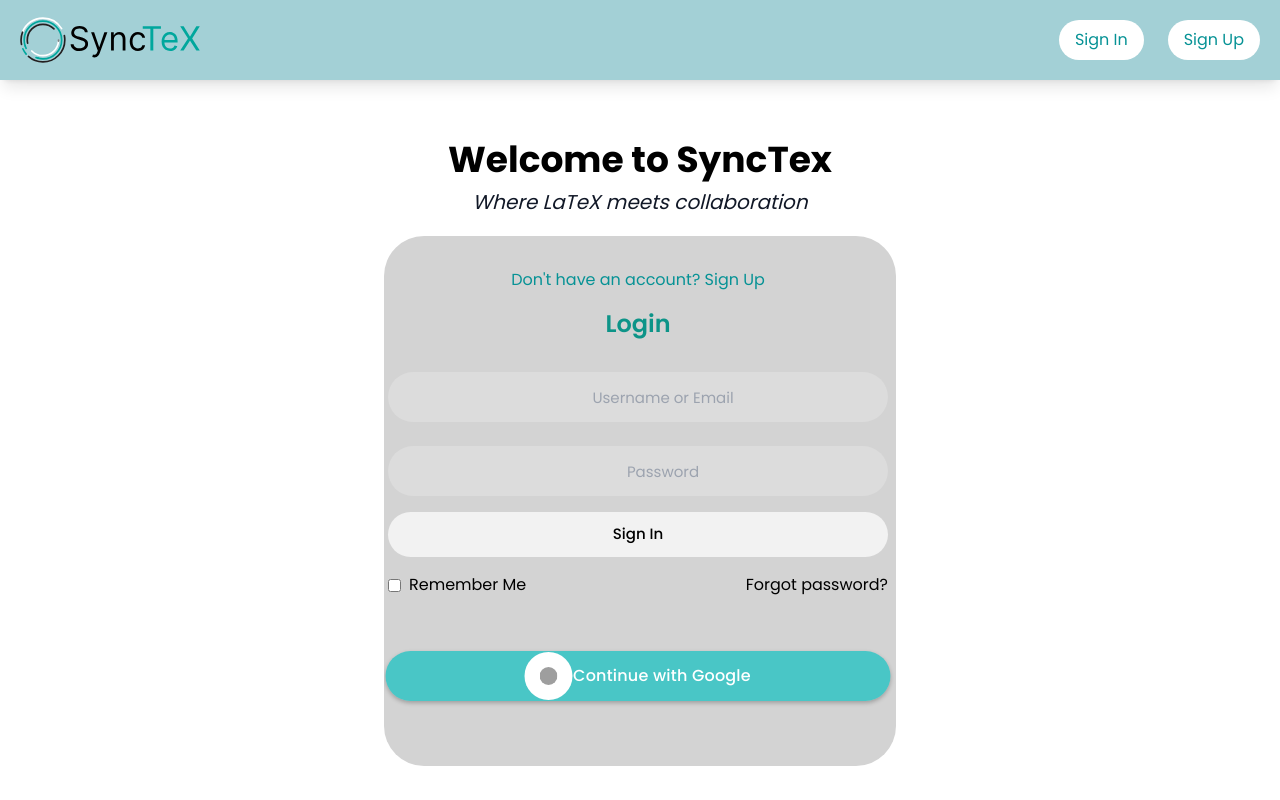
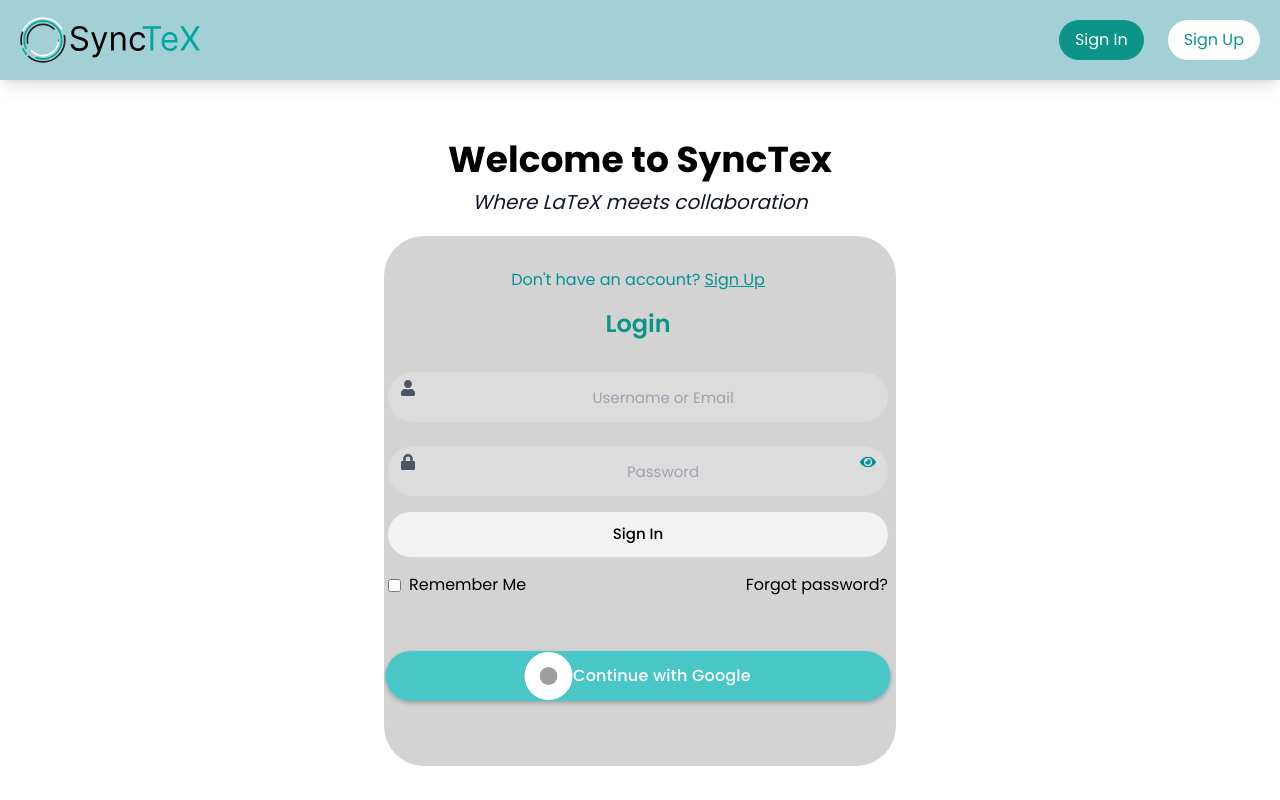
Before and after one commit to notashwinii/SyncTeX, a React (Create React App) app in the folder client/: page /Home in a window 1280 px wide. Built offline with nearby package versions, Linux system fonts and the light colour scheme; no server answers; grey boxes are pictures that could not be loaded.

Commit message:
update icons

```diff
--- a/client/package.json
+++ b/client/package.json
@@ -3,7 +3,6 @@
   "version": "0.1.0",
   "private": true,
   "dependencies": {
-
     "@emotion/react": "^11.11.4",
     "@emotion/styled": "^11.11.5",
     "@heroicons/react": "^2.1.4",
@@ -13,14 +12,11 @@
     "@testing-library/react": "^13.0.0",
     "@testing-library/user-event": "^13.2.1",
     "@theme-ui/mdx": "^0.16.2",
-
     "ace-builds": "^1.35.0",
-
     "firebase": "^10.12.2",
     "framer-motion": "^11.2.10",
     "install": "^0.13.0",
     "npm": "^10.8.1",
-
     "react": "^18.3.1",
     "react-ace": "^11.0.1",
     "react-dom": "^18.3.1",
--- a/client/src/components/Home.jsx
+++ b/client/src/components/Home.jsx
@@ -2,15 +2,16 @@ import React, { useState } from 'react';
 import { auth } from './firebase';
 import { GoogleAuthProvider, signInWithPopup, signInWithEmailAndPassword, createUserWithEmailAndPassword } from 'firebase/auth';
 import { useNavigate } from 'react-router-dom';
+import { FaUser, FaLock, FaEye, FaEyeSlash, FaEnvelope } from 'react-icons/fa';
 import './home.css';
 
 const Home = () => {
   const [isLogin, setIsLogin] = useState(true);
+  const [showPassword, setShowPassword] = useState(false);
   const navigate = useNavigate();
 
   const googleSignIn = () => {
     const provider = new GoogleAuthProvider();
-
     signInWithPopup(auth, provider)
       .then((result) => {
         const user = result.user;
@@ -23,17 +24,12 @@ const Home = () => {
   };
 
   const togglePasswordVisibility = (inputId) => {
+    setShowPassword((prevState) => !prevState);
     const passwordInput = document.getElementById(inputId);
-        const icon = passwordInput.nextElementSibling.querySelector('i');
-
     if (passwordInput.type === "password") {
       passwordInput.type = "text";
-            icon.classList.remove('bx-hide');
-            icon.classList.add('bx-show');
     } else {
       passwordInput.type = "password";
-            icon.classList.remove('bx-show');
-            icon.classList.add('bx-hide');
     }
   };
 
@@ -52,7 +48,6 @@ const Home = () => {
       });
   };
 
-
   const handleRegistration = () => {
     const email = document.getElementById('register-email').value;
     const password = document.getElementById('register-password').value;
@@ -67,26 +62,24 @@ const Home = () => {
       });
   };
 
-
-
   return (
     <div className="min-h-screen flex flex-col items-center bg-white">
       <header className="w-full flex items-center justify-between px-12 py-4 h-19 relative"></header>
 
-             <nav  className="fixed top-0 left-0 right-0 w-full flex justify-between items-center h-20 px-5 bg-[#A3D0D6] shadow-lg z-50">
+      <nav className="fixed top-0 left-0 right-0 w-full flex justify-between items-center h-20 px-5 bg-[#A3D0D6] shadow-lg z-50">
         <div className="nav-logo">
           <img src={"/assets/synctex.svg"} alt="Logo" className="w-36 h-auto" />
         </div>
 
         <div className="hidden md:flex space-x-6">
           <button
-            className={`btn ${isLogin ?  'bg-white' : 'bg-teal-600'} px-4 py-2 rounded-full hover:bg-teal-700 hover:text-white transition duration-300`}
+            className={`btn ${isLogin ? 'bg-teal-600 text-white' : 'bg-white text-teal-600'} px-4 py-2 rounded-full hover:bg-teal-700 hover:text-white transition duration-300`}
             onClick={() => setIsLogin(true)}
           >
             Sign In
           </button>
           <button
-            className={`btn ${isLogin ? 'bg-white' : 'bg-teal-600'} px-4 py-2 rounded-full hover:bg-teal-700 hover:text-white transition duration-300`}
+            className={`btn ${isLogin ? 'bg-white text-teal-600' : 'bg-teal-600 text-white'} px-4 py-2 rounded-full hover:bg-teal-700 hover:text-white transition duration-300`}
             onClick={() => setIsLogin(false)}
           >
             Sign Up
@@ -102,24 +95,22 @@ const Home = () => {
         <p className="text-xl text-gray-900 italic mt-2">Where LaTeX meets collaboration</p>
       </div>
 
-            <div className="form-box mt-8 bg-gray-300 p-8 rounded-2xl ">
+      <div className="form-box mt-8 bg-gray-300 p-8 rounded-2xl">
         {isLogin ? (
           <div className="login-container">
-                        <div className="success-message hidden">You have been logged in.</div>
-                        <div className="error-message-login hidden"></div>
             <div className="text-center">
-                            <span>Don't have an account? <a href="#" onClick={() => setIsLogin(false)}>Sign Up</a></span>
+              <span>Don't have an account? <a href="#" onClick={() => setIsLogin(false)}><u>Sign Up</u></a></span>
               <h2 className="text-teal-600 text-2xl font-semibold mt-4">Login</h2>
             </div>
-                        <div className="mt-6">
+            <div className="mt-6 relative">
               <input type="text" id="login-email" className="input-field mt-2" placeholder="Username or Email" />
-                            <i className="bx bx-user"></i>
+              <FaUser className="absolute left-3 top-4 text-gray-600" />
             </div>
-                        <div className="mt-4">
+            <div className="mt-4 relative">
               <input type="password" id="login-password" className="input-field mt-2" placeholder="Password" />
-                            <i className="bx bx-lock-alt"></i>
-                            <span className="toggle-password cursor-pointer" onClick={() => togglePasswordVisibility('login-password')}>
-                                <i className="bx bx-hide"></i>
+              <FaLock className="absolute left-3 top-4 text-gray-600" />
+              <span className="toggle-password absolute right-3 top-4 cursor-pointer" onClick={() => togglePasswordVisibility('login-password')}>
+                {showPassword ? <FaEyeSlash /> : <FaEye />}
               </span>
             </div>
             <div className="mt-4">
@@ -149,43 +140,36 @@ const Home = () => {
           </div>
         ) : (
           <div className="register-container">
-                        <div className="register-message hidden">Your account has been registered.</div>
-                        <div className="error-message hidden"></div>
             <div className="text-center">
               <span>Have an account? <a href="#" onClick={() => setIsLogin(true)}>Login</a></span>
               <h2 className="text-teal-600 text-2xl font-semibold mt-4">Sign Up</h2>
             </div>
             <div className="flex space-x-4 mt-6">
-                            <div>
+              <div className="relative">
                 <input type="text" id="first-name" className="input-field mt-2" placeholder="Firstname" />
-                                <i className="bx bx-user"></i>
+                <FaUser className="absolute left-3 top-4 text-gray-600" />
               </div>
-                            <div>
+              <div className="relative">
                 <input type="text" id="last-name" className="input-field mt-2" placeholder="Lastname" />
-                                <i className="bx bx-user"></i>
+                <FaUser className="absolute left-3 top-4 text-gray-600" />
               </div>
             </div>
-                        <div className="mt-4">
+            <div className="mt-4 relative">
               <input type="text" id="register-email" className="input-field mt-2" placeholder="Email" />
-                            <i className="bx bx-envelope"></i>
+              <FaEnvelope className="absolute left-3 top-4 text-gray-600" />
             </div>
-                        <div className="mt-4">
+            <div className="mt-4 relative">
               <input type="password" id="register-password" className="input-field mt-2" placeholder="Password" />
-                            <i className="bx bx-lock-alt"></i>
-                            <span className="toggle-password cursor-pointer" onClick={() => togglePasswordVisibility('register-password')}>
-                                <i className="bx bx-hide"></i>
+              <FaLock className="absolute left-3 top-4 text-gray-600" />
+              <span className="toggle-password absolute right-3 top-4 cursor-pointer" onClick={() => togglePasswordVisibility('register-password')}>
+                {showPassword ? <FaEyeSlash /> : <FaEye />}
               </span>
             </div>
             <div className="mt-4">
               <button type="button" className="btn submit w-full" onClick={handleRegistration}>Sign Up</button>
             </div>
-                        <div className="flex items-center mt-4">
-                            <input type="checkbox" id="register-check" />
-                            <label htmlFor="register-check" className="ml-2 text-black"> Remember Me</label>
-                        </div>
             <div className="google-container mt-6">
-                            <a href="#">
-                                <button className="g-sign-in-button w-full">
+              <button className="g-sign-in-button w-full" onClick={googleSignIn}>
                 <div className="content-wrapper">
                   <div className="logo-wrapper">
                     <img src="https://developers.google.com/identity/images/g-logo.png" alt="Google Logo" />
@@ -195,7 +179,6 @@ const Home = () => {
                   </span>
                 </div>
               </button>
-                            </a>
             </div>
           </div>
         )}
```
Also changed, not shown: 1 other file (tests, documents, lock files or other folders). Lines whose indentation alone changed are shown as unchanged.
